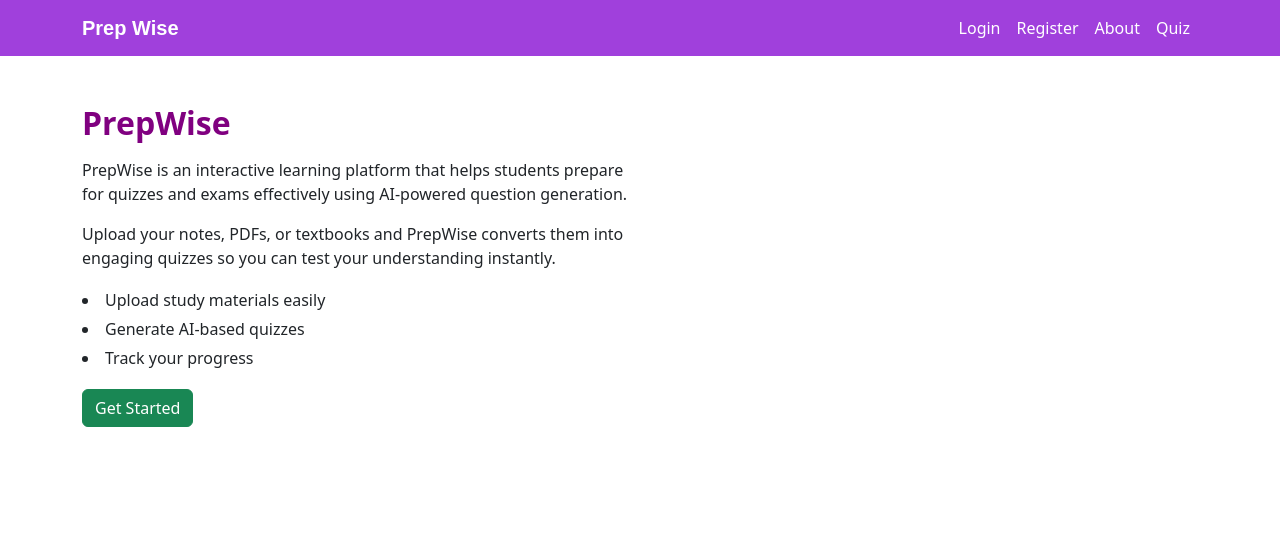
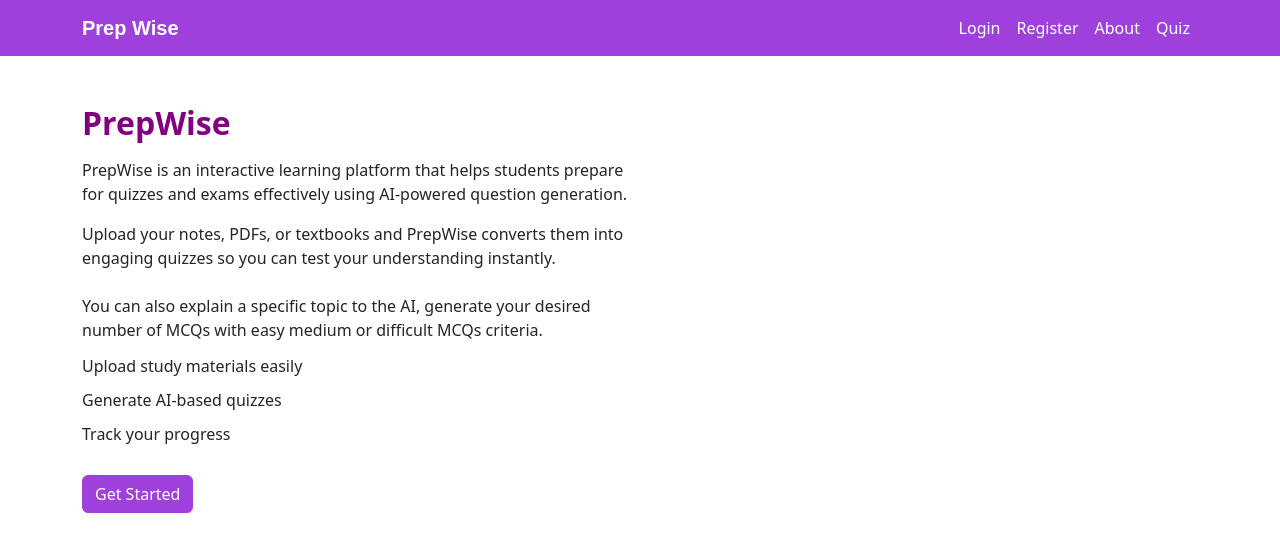
Before and after one commit to ManoFayyaz/MCQ-GenAI, a React (Create React App) app in the folder frontend/quiz_app/: page /about in a window 1280 px wide. Shown: the top 552 px of the page. Built offline with nearby package versions, Linux system fonts and the light colour scheme.

Commit message:
about js text

```diff
--- a/frontend/quiz_app/src/components/About.js
+++ b/frontend/quiz_app/src/components/About.js
@@ -21,16 +21,18 @@ export default function About() {
 
           <p>
             Upload your notes, PDFs, or textbooks and PrepWise converts them into engaging
-            quizzes so you can test your understanding instantly.
+            quizzes so you can test your understanding instantly.<br/><br/>
+            You can also explain a specific topic to the AI, generate your desired number of MCQs with easy medium or difficult MCQs criteria.
+
           </p>
 
-        <div style={{ lineHeight: "1.8" }}>
-            <li>Upload study materials easily</li>
-            <li>Generate AI-based quizzes</li>
-            <li>Track your progress</li>
+        <div style={{ lineHeight: "1.1" }}>
+            <p>Upload study materials easily</p>
+            <p>Generate AI-based quizzes</p>
+            <p>Track your progress</p>
           </div>
 
-          <Link to="/" className="btn btn-success mt-3">Get Started</Link>
+          <Link to="/" className="btn btn-success mt-3 imp_button">Get Started</Link>
         </div>
 
       </div>
```
